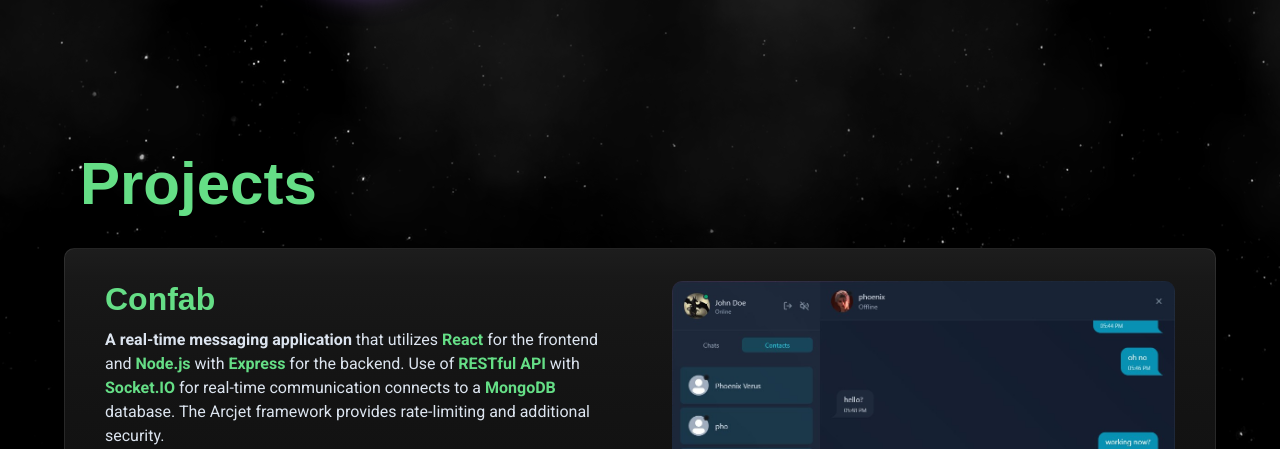
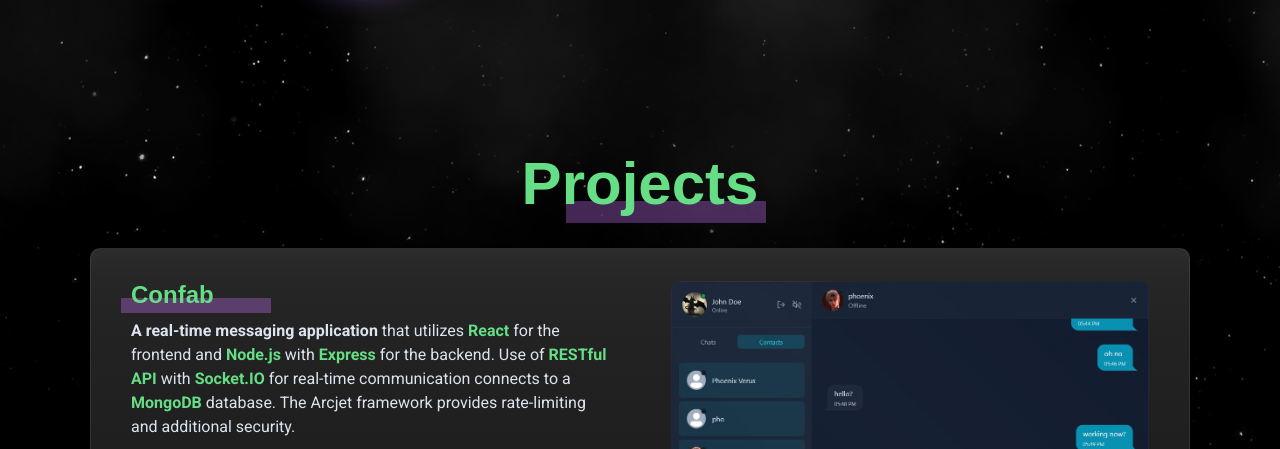
Before and after one commit to BethanyHelwig/bethanyhelwig.github.io, a plain HTML site: page index.html in a window 1280 px wide. Shown: the part 351-800 px from the top of the page. Drawn offline with Linux system fonts and the light colour scheme; a web font is replaced by a local one.

Commit message:
updated graphics

```diff
--- a/index.html
+++ b/index.html
@@ -39,14 +39,20 @@
         </div>
 
         <div class="projects-heading">
-            <h2>Projects</h2>
+            <div id="projects-title">
+                <h2>Projects</h2>
+                <div id="projects-heading-decoration"></div>
+            </div>
         </div>
 
         <!-- PROJECTS -->
         <section aria-label="Confab project">
             <div class="project-section">
                 <div>
-                    <h2 class="section-heading">Confab</h2>
+                    <div class="section-heading" id="confab-title">
+                        <div class="section-heading-decoration"></div>
+                        <h2>Confab</h2>
+                    </div>
                     <p><strong>A real-time messaging application</strong> that utilizes <span class="emphasis">React</span>
                         for the frontend and <span class="emphasis">Node.js</span> with <span class="emphasis">Express</span>
                         for the backend. Use of <span class="emphasis">RESTful API</span> with <span class="emphasis">Socket.IO</span>
@@ -67,7 +73,10 @@
         <section aria-label="Quizzical project">
             <div class="project-section">
                 <div>
-                    <h2 class="section-heading">Quizzical</h2>
+                    <div class="section-heading" id="quizzical-title">
+                        <div class="section-heading-decoration"></div>
+                        <h2>Quizzical</h2>
+                    </div>
                     <p><strong>An online quiz</strong> that generates 5 random trivia questions. <span class="emphasis">React</span> handles
                         the frontend while <span class="emphasis">Node.js</span> along with <span class="emphasis">Express</span> handles the
                         backend. Use of a <span class="emphasis">RESTful API</span> connects to the server that provides the trivia questions.
@@ -86,7 +95,10 @@
         <section aria-label="Descent to the Pinnacle project">
             <div class="project-section">
                 <div>
-                    <h2 class="section-heading">Descent to the Pinnacle</h2>
+                    <div class="section-heading" id="dttp-title">
+                        <div class="section-heading-decoration"></div>
+                        <h2>Descent to the Pinnacle</h2>
+                    </div>
                     <h3 class="emphasis">(In progress)</h3>
                     <p><strong>Strategy 3D game</strong> in which the user gathers a band of misfits with their own unique (and troublesome)
                         quirks to defeat dungeon bosses. Be the leader and watch the chaos unfold. Utilizes <span class="emphasis">C#</span>
--- a/styles.css
+++ b/styles.css
@@ -117,8 +117,30 @@ p {
 .section-heading {
     font-family: "Asimovian", sans-serif;
     color: #65de86;
-    font-size: 2em;
+    width: 100%;
+    /* font-size: 2em; */
     font-weight: 700;
+    position: relative;
+    /* z-index: -1; */
+}
+
+#confab-title,
+#quizzical-title,
+#dttp-title {
+    z-index: 10;
+    width: 100%;
+}
+
+.project-section .section-heading-decoration {
+    position: absolute;
+    top: 1.1rem;
+    left: -10px;
+    right: 0;
+    bottom: 0;
+    width: 150px;
+    height: 15px;
+    background-color: #c871fa57;
+    z-index: -1;
 }
 
 .emphasis {
@@ -159,21 +181,18 @@ a:active {
     color: #f0d6ff;
 }
 
-.example-link {
-    /* margin: auto 0 0 auto; */
-}
-
 /* --- LAYOUT --- */
 
 section {
     margin: 20px 0px;
     width: 90%;
+    max-width: 1100px;
     height: auto;
     padding: 0; /* 25px 60px */
     border: 1px solid rgba(128, 128, 128, 0.192);
     border-radius: 10px;
     box-sizing: border-box;
-    background-image: linear-gradient(#1d1d1d, 20%, #0e0e0e);
+    background-image: linear-gradient(#2c2c2c, 20%, #1a1a1a);
 }
 
 .projects-heading {
@@ -181,10 +200,30 @@ section {
     color: #65de86;
     font-size: 2.5em;
     font-weight: 700;
-    align-self: start;
-    width: 80%;
+    align-self: center;
+    width: 90%;
     height: auto;
     padding: 0 2em;
+    display: flex;
+    flex-direction: row;
+    justify-content: center;
+}
+
+#projects-title {
+    text-align: center;
+    position: relative;
+}
+
+#projects-heading-decoration {
+    position: absolute;
+    top: 52px;
+    left: 44px;
+    right: 0;
+    bottom: 0;
+    width: 200px;
+    height: 22px;
+    background-color: #c871fa57;
+    z-index: -1;
 }
 
 .reverse {
@@ -301,18 +340,18 @@ section {
 
 .stars {
     background:#000 url(images/stars.png) repeat top center;
-    z-index:-3;
+    z-index:-4;
 }
 
 .twinkling{
     background:transparent url(images/twinkling.png) repeat top center;
-    z-index:-2;
+    z-index:-3;
     animation:move-twink-back 200s linear infinite;
 }
 
 .clouds{
     background:transparent url(images/clouds.png) repeat top center;
-    z-index:-1;
+    z-index:-2;
     opacity: .4;
     animation:move-clouds-back 200s linear infinite;
 }
```
